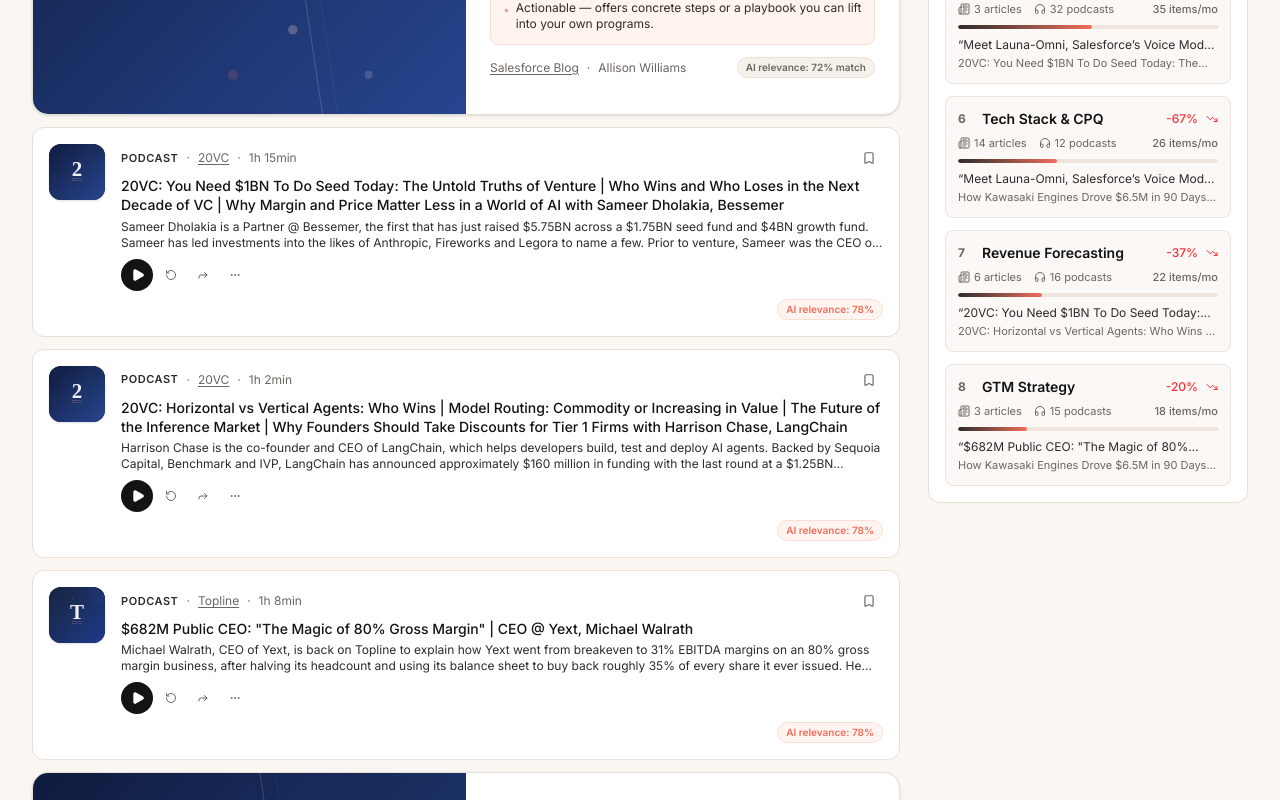
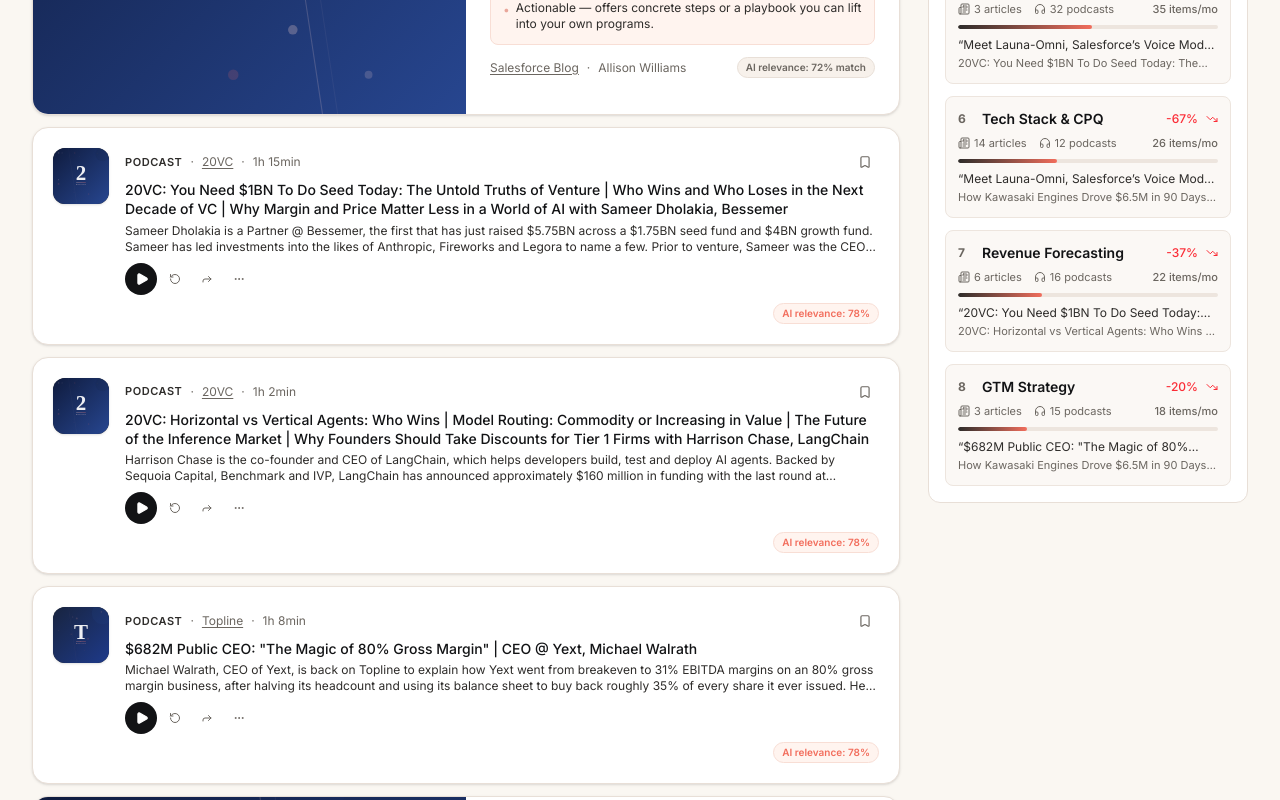
Before and after one commit to lizellevg2601-alt/revops-pulse, a Next.js app: page / in a window 1280 px wide. Shown: the part 1800-2600 px from the top of the page. Built offline with nearby package versions, Linux system fonts and the light colour scheme.

Commit message:
style: align RevOps Pulse with GTM Automation Academy visual system

```diff
--- a/src/components/feed/PodcastCard.tsx
+++ b/src/components/feed/PodcastCard.tsx
@@ -26,7 +26,7 @@
       initial={{ opacity: 0, y: 12 }}
       animate={{ opacity: 1, y: 0 }}
       transition={{ duration: 0.35 }}
-      className="bg-[var(--surface)] border border-[var(--border)] rounded-xl p-4"
+      className="bg-[var(--surface)] border border-[var(--border)] rounded-2xl p-5 shadow-sm hover:shadow-md transition-shadow"
     >
       <div className="flex items-start gap-4">
         <div className="w-14 h-14 rounded-xl shrink-0 shadow-sm overflow-hidden bg-gradient-to-br from-[var(--navy-800)] to-[var(--navy-950)] flex items-center justify-center">
```
